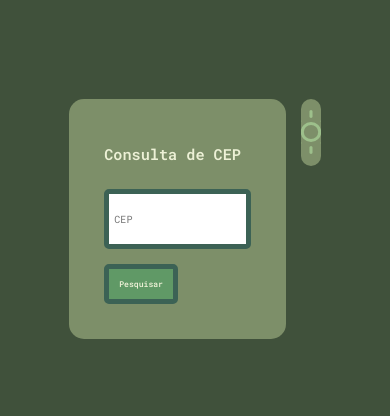
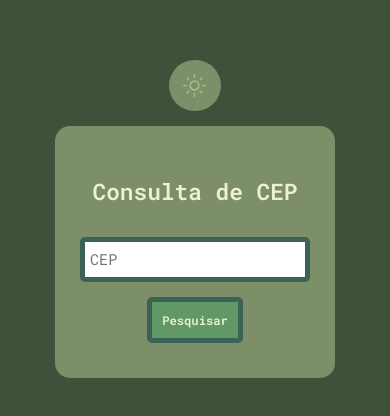
Before and after one commit to Casca0/consulta-cep, a website built with webpack: page src/index.html in a window 390 px wide. Shown: the part 190-606 px from the top of the page. Built offline with nearby package versions, Linux system fonts and the light colour scheme; files whose address does not match are found by name.

Commit message:
feat: made layout responsive, added new weather icon

```diff
--- a/src/index.html
+++ b/src/index.html
@@ -16,13 +16,6 @@
           <div id="l-error">CEP inválido!</div>
           <button type="submit" id="l-submit">Pesquisar</button>
         </form>
-        <div id="l-cepInfo">
-          <div id="l-city"></div>
-          <div id="l-state"></div>
-          <div id="l-street"></div>
-          <div id="l-district"></div>
-          <div id="l-postalCode"></div>
-        </div>
         <div id="l-weatherBox">
           <figure>
             <img id="l-weatherIcon" src="" />
@@ -35,6 +28,13 @@
             <div id="l-humidity"></div>
           </div>
         </div>
+        <div id="l-cepInfo">
+          <div id="l-city"></div>
+          <div id="l-state"></div>
+          <div id="l-street"></div>
+          <div id="l-district"></div>
+          <div id="l-postalCode"></div>
+        </div>
       </div>
       <div id="l-themeToggle"></div>
     </main>
--- a/src/index.js
+++ b/src/index.js
@@ -1,6 +1,7 @@
 import "./style.scss";
 import sunnyDay from "./images/sunny.svg";
 import rainyDay from "./images/rainy.svg";
+import thunderstorm from "./images/thunderstorm.svg";
 import cloudyDay from "./images/cloudy.svg";
 import foggyDay from "./images/foggy.svg";
 
@@ -171,8 +172,6 @@ form.addEventListener("submit", async (e) => {
 
   const climaInfo = await consultaClima(pesquisaCep.localidade);
 
-  console.log(climaInfo);
-
   if (climaInfo == 0) {
     return;
   }
@@ -187,6 +186,9 @@ form.addEventListener("submit", async (e) => {
     case "Rain":
       climaImg.src = `${rainyDay}`;
       break;
+    case "Thunderstorm":
+      climaImg.src = `${thunderstorm}`;
+      break;
     case "Clouds":
       climaImg.src = `${cloudyDay}`;
       break;
@@ -200,10 +202,10 @@ form.addEventListener("submit", async (e) => {
   temperaturaAtual.innerHTML = `<strong>Atual:</strong> ${parseInt(
     climaInfo.main.temp
   )} °C`;
-  temperaturaMin.innerHTML = `<strong>Máxima:</strong> ${parseInt(
+  temperaturaMin.innerHTML = `<strong>Mínima:</strong> ${parseInt(
     climaInfo.main.temp_min
   )} °C`;
-  temperaturaMax.innerHTML = `<strong>Mínima:</strong> ${parseInt(
+  temperaturaMax.innerHTML = `<strong>Máxima:</strong> ${parseInt(
     climaInfo.main.temp_max
   )} °C`;
   humidade.innerHTML = `<strong>Humidade:</strong> ${climaInfo.main.humidity}%`;
--- a/src/style.scss
+++ b/src/style.scss
@@ -3,6 +3,10 @@
 * {
   font-family: "Roboto Mono", monospace;
   font-size: 1.2vmax;
+
+  @media screen and (max-width: 789px) {
+    font-size: 1.8vmax;
+  }
 }
 
 body {
@@ -15,9 +19,19 @@ body {
 
 main {
   display: flex;
+
+  @media screen and (max-width: 789px) {
+    flex-direction: column-reverse;
+    align-items: center;
+    justify-content: center;
+  }
 }
 
 #l-mainContent {
+  display: flex;
+  flex-direction: column;
+  justify-content: center;
+  align-items: center;
   border-radius: 15px;
   padding: 35px;
   height: max-content;
@@ -34,17 +48,28 @@ input {
 .l-title {
   color: vars.$text-color;
   font-size: 1.5rem;
+  text-align: center;
 }
 
 #l-form {
+  display: flex;
+  flex-direction: column;
+  align-items: center;
+  justify-content: center;
+  width: 100%;
   input {
     all: unset;
     border: 5px vars.$border-color solid;
     margin: 15px 0;
     padding: 5px;
-    height: 40px;
+    height: 2vmax;
+    width: 100%;
     border-radius: 5px;
     background-color: #fff;
+
+    @media screen and (max-width: 789px) {
+      height: 3vmax;
+    }
   }
 
   #l-error {
@@ -98,15 +123,27 @@ input {
   display: none;
   width: 20vmax;
 
+  @media screen and (max-width: 789px) {
+    width: 100%;
+  }
+
   div {
     font-size: 0.8rem;
     font-weight: 500;
     margin: 5px;
     color: vars.$text-color;
+
+    @media screen and (max-width: 789px) {
+      font-size: 0.9rem;
+    }
   }
 
   strong {
     font-size: 0.8rem;
+
+    @media screen and (max-width: 789px) {
+      font-size: 0.9rem;
+    }
   }
 }
 
@@ -118,24 +155,37 @@ input {
   display: none;
   width: 20vmax;
 
+  @media screen and (max-width: 789px) {
+    width: 100%;
+  }
+
   div {
     font-size: 0.8rem;
     font-weight: 500;
     text-align: center;
     margin: 5px;
     color: vars.$text-color;
+
+    @media screen and (max-width: 789px) {
+      font-size: 0.9rem;
+    }
   }
 
   strong {
     font-size: 0.8rem;
+
+    @media screen and (max-width: 789px) {
+      font-size: 0.9rem;
+    }
   }
 
   figure {
     text-align: center;
     img {
+      width: 3vmax;
       background-color: #fff;
       padding: 15px;
-      border-radius: 35px;
+      border-radius: 15vmax;
     }
     figcaption {
       color: vars.$text-color;
@@ -144,19 +194,25 @@ input {
 }
 
 #l-themeToggle {
-  height: 8vh;
-  width: 5vw;
+  height: 2.5vmax;
+  width: 2.5vmax;
   margin-left: 15px;
-  border-radius: 35px;
+  border-radius: 15vmax;
   background-color: vars.$secundary-color;
   background-image: vars.$button-img;
   background-repeat: no-repeat;
   background-position: center;
-  object-fit: contain;
+  background-size: 3vmax;
+  padding: 15px;
   cursor: pointer;
   transition: 0.3s ease-in-out;
   &:hover {
     background-color: vars.$text-color;
+  }
+
+  @media screen and (max-width: 789px) {
+    margin: 0;
+    margin-bottom: 15px;
   }
 }
 
```
Also changed, not shown: src/images/dark_mode.svg, src/images/thunderstorm.svg (added).
